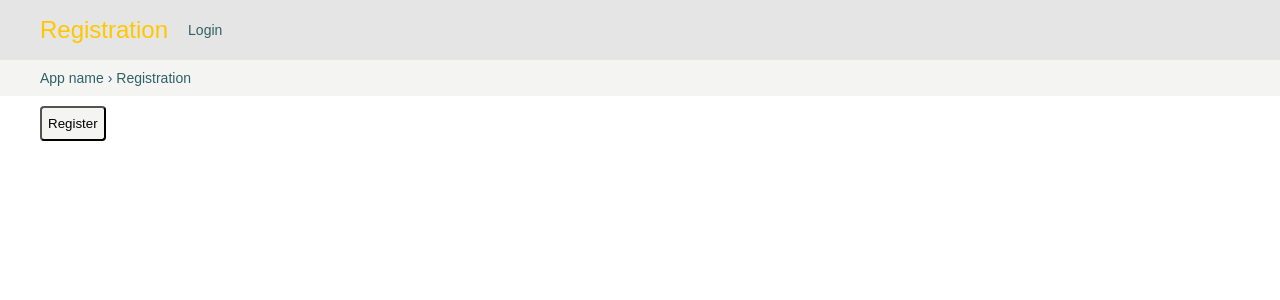
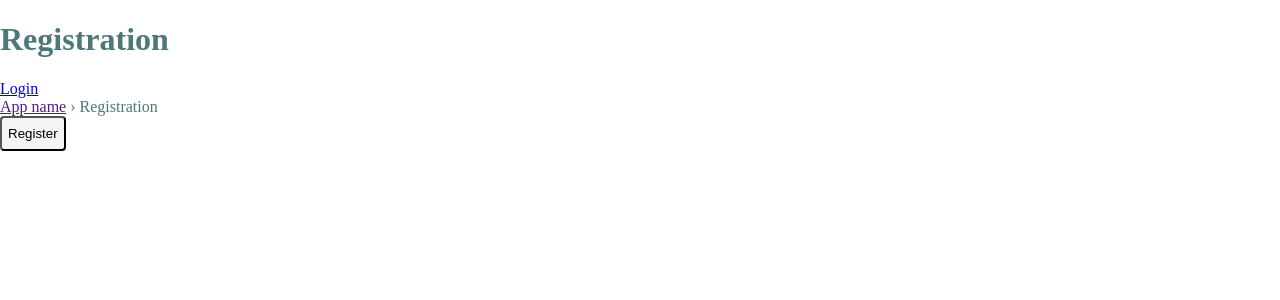
Before and after one commit to girleffect/core-authentication-service, a Django app: page /registration/ in a window 1280 px wide. Shown: the top 300 px of the page. Run offline with Django 3.2, Linux system fonts and the light colour scheme; data that the repository does not hold is empty; style sheets or scripts are compiled from the project's sources; parts of the project's set-up code (start-up, migrations or seed data) failed here and were passed over.

Commit message:
GE-886: sass setup for auth service default styling

```diff
--- /dev/null
+++ b/authentication_service/static/authentication_service/css/style.basic.css
@@ -0,0 +1,6 @@
+html, body {
+  margin: 0;
+  padding: 0;
+  color: #4D7779; }
+
+/*# sourceMappingURL=style.basic.css.map */
--- /dev/null
+++ b/authentication_service/static/authentication_service/scss/base/_base.basic.scss
@@ -0,0 +1,9 @@
+* {
+
+}
+
+html, body {
+    margin: 0;
+    padding: 0;
+    color: $brand;
+}
--- /dev/null
+++ b/authentication_service/static/authentication_service/scss/global/_variables.scss
@@ -0,0 +1 @@
+$brand: #4D7779;
--- /dev/null
+++ b/authentication_service/static/authentication_service/scss/style.basic.scss
@@ -0,0 +1,2 @@
+@import "global/variables";
+@import "base/base.basic";
--- /dev/null
+++ b/authentication_service/static/authentication_service/scss/style.enhanced.scss
@@ -0,0 +1,2 @@
+@import "global/_variables.scss";
+@import "base/*.scss";
--- a/authentication_service/templates/base.html
+++ b/authentication_service/templates/base.html
@@ -16,7 +16,15 @@
             {% comment %}
                 Default to the django admin base stylesheet for now.
             {% endcomment %}
-            <link rel="stylesheet" type="text/css" href="{% block stylesheet %}{% static "authentication_service/css/base.css" %}{% endblock %}" />
+            <link rel="stylesheet" type="text/css" href="{% block stylesheet %}{% static "authentication_service/css/style.basic.css" %}{% endblock %}" />
+
+            <script type="text/javascript">
+                var CutsTheMustard = 'querySelector' in document && 'localStorage' in window && 'addEventListener' in window;
+                if (CutsTheMustard) {
+                    // Load Enhanced Styles. This blocks page loading to prevent FOUC.
+                    document.write('<link rel="stylesheet" type="text/css" href="{% static "authentication_service/css/style.enhanced.css" %}" />');
+                }
+            </script>
 
             {% block extrastyle %}{% endblock %}
 
@@ -24,6 +32,7 @@
                 Generic block for extra header content that is not style related.
             {% endcomment %}
             {% block extrahead %}{% endblock %}
+
         {% endblock %}
     </head>
 
```
Also changed, not shown: 1 other file.
